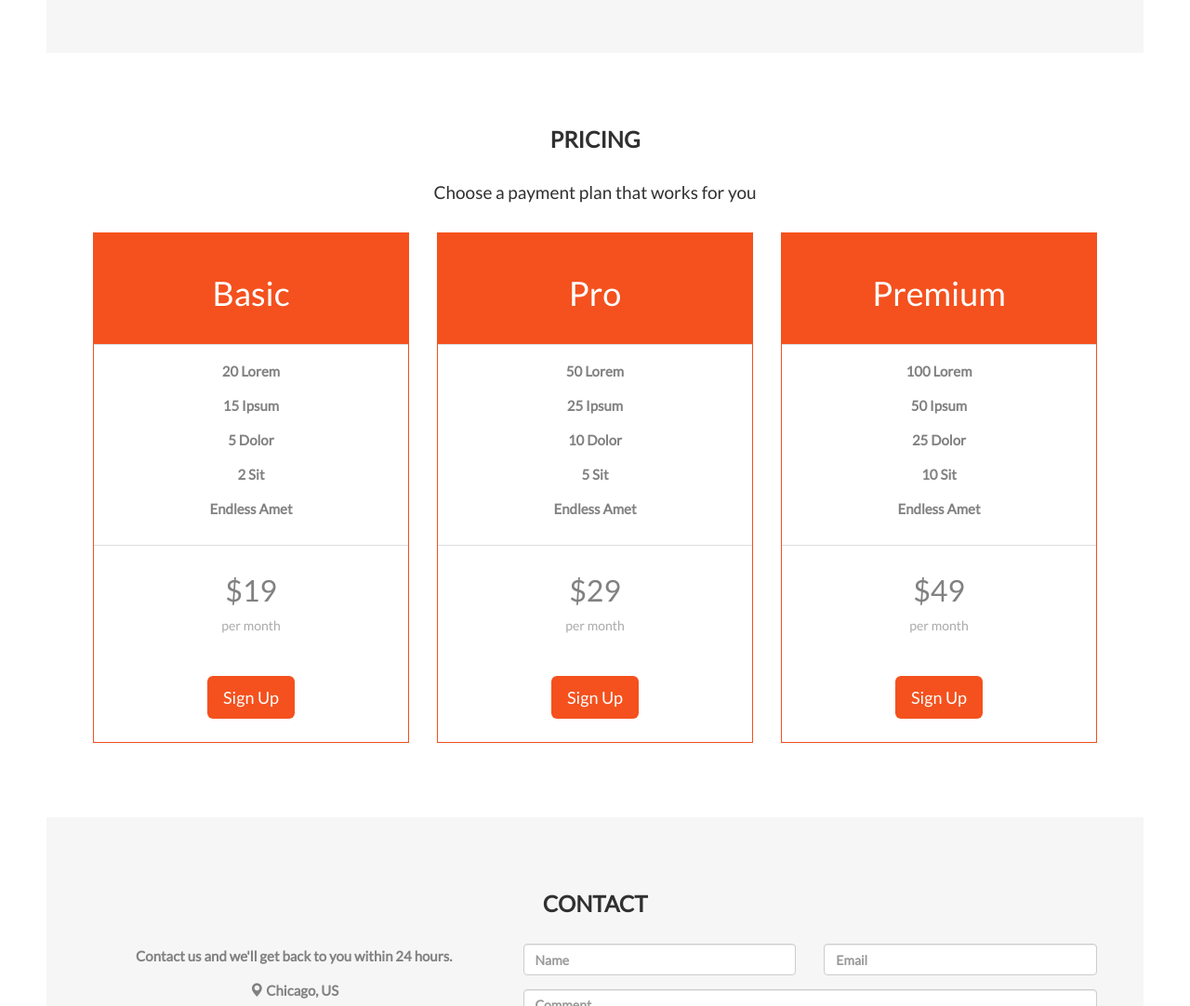
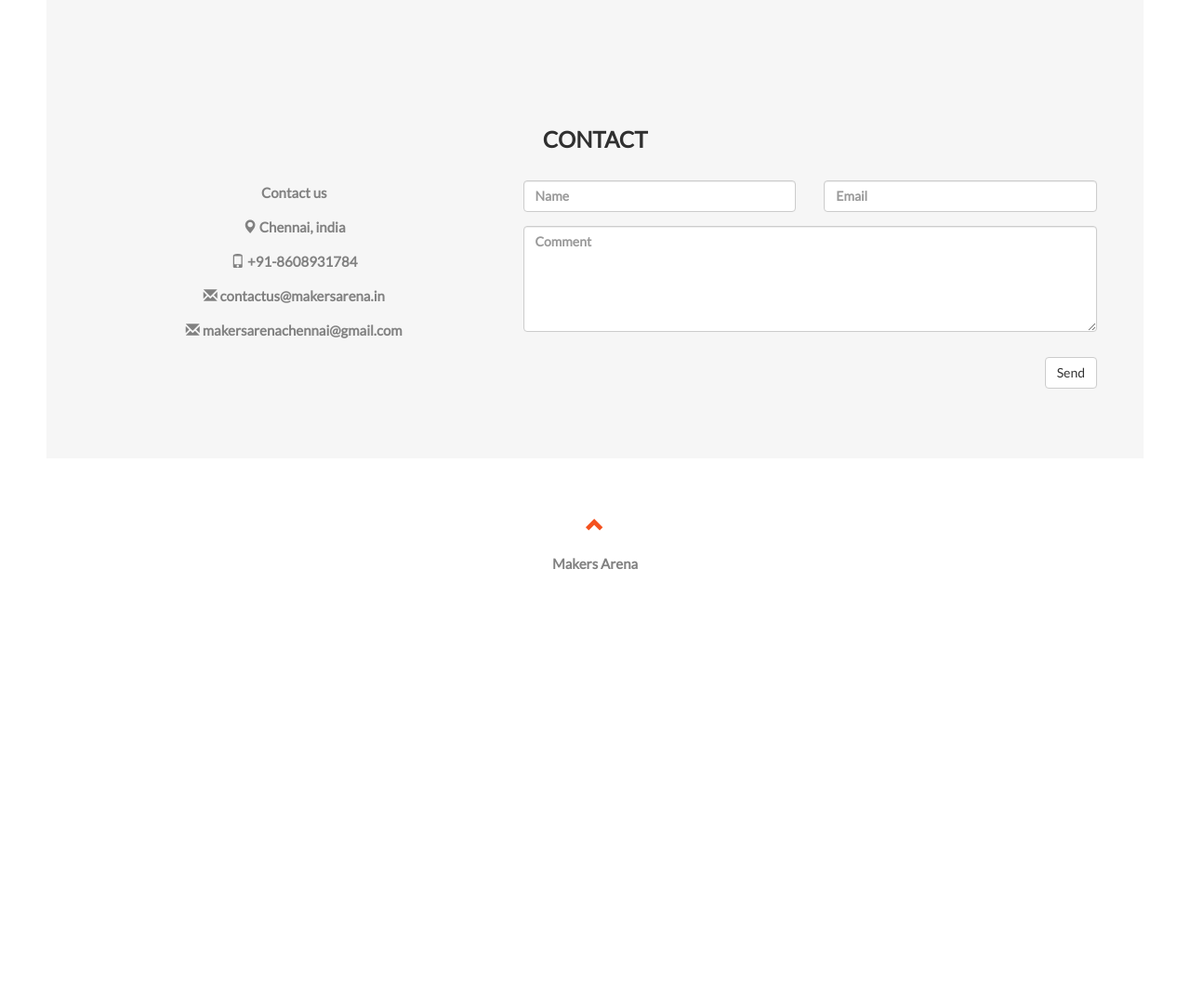
Before and after one commit to MakersArena/website, a website: page index.html in a window 1280 px wide. Shown: the part 4680-5762 px from the top of the page at 93% size. After the commit the page ends 5430 px from the top, so only its background shows below. Drawn offline with nearby package versions, Linux system fonts and the light colour scheme; some packages are replaced by stand-ins of ours.

Commit message:
Updated the Contact details and removed Google Maps API
Updated the Contact details and removed Google Maps API to make it look more relevant

```diff
--- a/index.html
+++ b/index.html
@@ -2,7 +2,7 @@
 <html lang="en">
 <head>
 	<!-- Theme Made By www.w3schools.com - No Copyright -->
-	<title>Bootstrap Theme Company Page</title>
+	<title>Makers Arena</title>
 	<meta charset="utf-8">
 	<meta name="viewport" content="width=device-width, initial-scale=1">
 	<link rel="stylesheet" href="https://maxcdn.bootstrapcdn.com/bootstrap/3.3.7/css/bootstrap.min.css">
@@ -392,82 +392,16 @@
 		</div>
 	</div>
 
-	<!-- Container (Pricing Section) -->
-	<div id="pricing" class="container-fluid">
-		<div class="text-center">
-			<h2>Pricing</h2>
-			<h4>Choose a payment plan that works for you</h4>
-		</div>
-		<div class="row slideanim">
-			<div class="col-sm-4 col-xs-12">
-				<div class="panel panel-default text-center">
-					<div class="panel-heading">
-						<h1>Basic</h1>
-					</div>
-					<div class="panel-body">
-						<p><strong>20</strong> Lorem</p>
-						<p><strong>15</strong> Ipsum</p>
-						<p><strong>5</strong> Dolor</p>
-						<p><strong>2</strong> Sit</p>
-						<p><strong>Endless</strong> Amet</p>
-					</div>
-					<div class="panel-footer">
-						<h3>$19</h3>
-						<h4>per month</h4>
-						<button class="btn btn-lg">Sign Up</button>
-					</div>
-				</div>
-			</div>
-			<div class="col-sm-4 col-xs-12">
-				<div class="panel panel-default text-center">
-					<div class="panel-heading">
-						<h1>Pro</h1>
-					</div>
-					<div class="panel-body">
-						<p><strong>50</strong> Lorem</p>
-						<p><strong>25</strong> Ipsum</p>
-						<p><strong>10</strong> Dolor</p>
-						<p><strong>5</strong> Sit</p>
-						<p><strong>Endless</strong> Amet</p>
-					</div>
-					<div class="panel-footer">
-						<h3>$29</h3>
-						<h4>per month</h4>
-						<button class="btn btn-lg">Sign Up</button>
-					</div>
-				</div>
-			</div>
-			<div class="col-sm-4 col-xs-12">
-				<div class="panel panel-default text-center">
-					<div class="panel-heading">
-						<h1>Premium</h1>
-					</div>
-					<div class="panel-body">
-						<p><strong>100</strong> Lorem</p>
-						<p><strong>50</strong> Ipsum</p>
-						<p><strong>25</strong> Dolor</p>
-						<p><strong>10</strong> Sit</p>
-						<p><strong>Endless</strong> Amet</p>
-					</div>
-					<div class="panel-footer">
-						<h3>$49</h3>
-						<h4>per month</h4>
-						<button class="btn btn-lg">Sign Up</button>
-					</div>
-				</div>
-			</div>
-		</div>
-	</div>
-
 	<!-- Container (Contact Section) -->
 	<div id="contact" class="container-fluid bg-grey">
 		<h2 class="text-center">CONTACT</h2>
 		<div class="row">
 			<div class="col-sm-5">
-				<p>Contact us and we'll get back to you within 24 hours.</p>
-				<p><span class="glyphicon glyphicon-map-marker"></span> Chicago, US</p>
-				<p><span class="glyphicon glyphicon-phone"></span> +00 1515151515</p>
-				<p><span class="glyphicon glyphicon-envelope"></span> myemail@something.com</p>
+				<p>Contact us </p>
+				<p><span class="glyphicon glyphicon-map-marker"></span> Chennai, india</p>
+				<p><span class="glyphicon glyphicon-phone"></span> +91-8608931784</p>
+				<p><span class="glyphicon glyphicon-envelope"></span> contactus@makersarena.in</p>
+				<p><span class="glyphicon glyphicon-envelope"></span> makersarenachennai@gmail.com</p>
 			</div>
 			<div class="col-sm-7 slideanim">
 				<div class="row">
@@ -487,29 +421,11 @@
 			</div>
 		</div>
 	</div>
-
-	<!-- Add Google Maps -->
-	<div id="googleMap" style="height:400px;width:100%;"></div>
-	<script>
-function myMap() {
-var myCenter = new google.maps.LatLng(41.878114, -87.629798);
-var mapProp = {center:myCenter, zoom:12, scrollwheel:false, draggable:false, mapTypeId:google.maps.MapTypeId.ROADMAP};
-var map = new google.maps.Map(document.getElementById("googleMap"),mapProp);
-var marker = new google.maps.Marker({position:myCenter});
-marker.setMap(map);
-}
-</script>
-	<script src="https://maps.googleapis.com/maps/api/js?key=AIzaSyBu-916DdpKAjTmJNIgngS6HL_kDIKU0aU&callback=myMap"></script>
-	<!--
-	To use this code on your website, get a free API key from Google.
-	Read more at: https://www.w3schools.com/graphics/google_maps_basic.asp
-	-->
-
 	<footer class="container-fluid text-center">
 		<a href="#myPage" title="To Top">
 			<span class="glyphicon glyphicon-chevron-up"></span>
 		</a>
-		<p>Bootstrap Theme Made By <a href="https://www.w3schools.com" title="Visit w3schools">www.w3schools.com</a></p>
+		<p>Makers Arena</p>
 	</footer>
 
 	<script>
```
